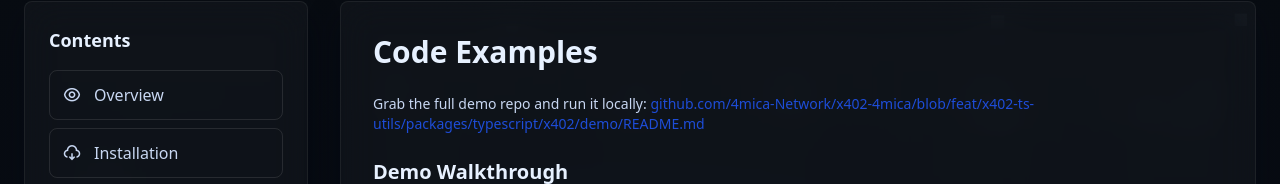
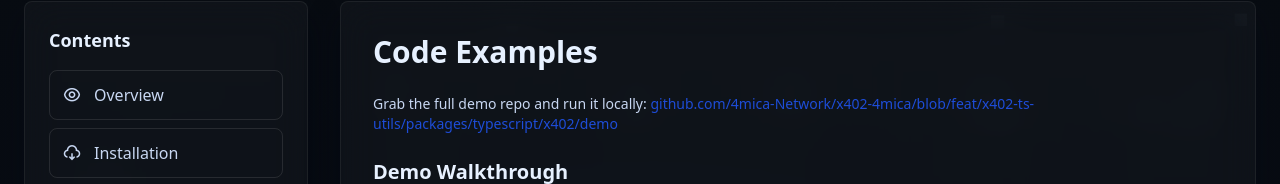
Before and after one commit to 4mica-Network/homepage, a Next.js app: page /resources/technical-docs in a window 1280 px wide. Both pictures are taken after a click on the button "Code Examples". Shown: the part 423-607 px from the top of the page. Built offline with nearby package versions, Linux system fonts and the light colour scheme.

Commit message:
docs: update links and payment signature header in technical docs

```diff
--- a/app/resources/technical-docs/TechnicalDocsContent.tsx
+++ b/app/resources/technical-docs/TechnicalDocsContent.tsx
@@ -1636,11 +1636,11 @@ const fetchWithPayment = wrapFetchWithPayment(fetch, client);`,
                       Grab the full demo repo and run it locally:{' '}
                       <a
                         className="text-[#1E4DD8]"
-                        href="https://github.com/4mica-Network/x402-4mica/blob/feat/x402-ts-utils/packages/typescript/x402/demo/README.md"
+                        href="https://github.com/4mica-Network/x402-4mica/blob/feat/x402-ts-utils/packages/typescript/x402/demo"
                         target="_blank"
                         rel="noreferrer"
                       >
-                        github.com/4mica-Network/x402-4mica/blob/feat/x402-ts-utils/packages/typescript/x402/demo/README.md
+                        github.com/4mica-Network/x402-4mica/blob/feat/x402-ts-utils/packages/typescript/x402/demo
                       </a>
                     </div>
                     <div>
@@ -1741,7 +1741,7 @@ Payment required: $0.05 (4mica credit on Sepolia)`}
                             </li>
                             <li>
                               The client makes a request, receives <code className="font-mono">402 Payment Required</code>, opens a tab,
-                              signs a guarantee, and retries with <code className="font-mono">X-PAYMENT</code>.
+                              signs a guarantee, and retries with <code className="font-mono">PAYMENT-SIGNATURE</code>.
                             </li>
                             <li>The server verifies and settles the payment, then returns the protected response.</li>
                           </ol>
```
